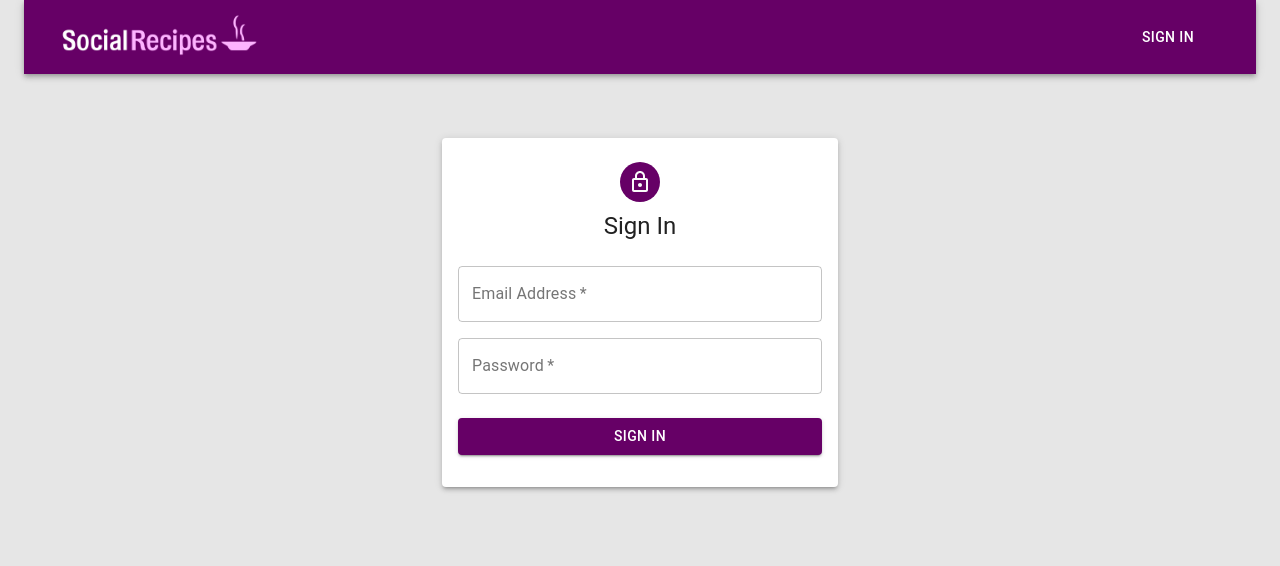
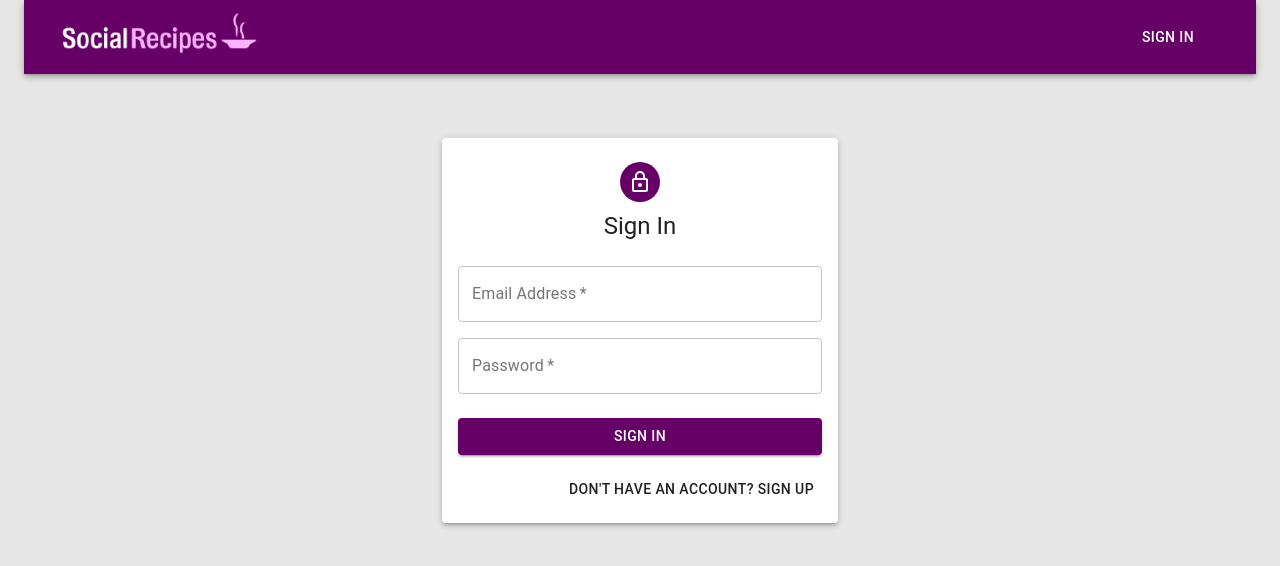
Before and after one commit to malmossa/Code-Notes, a React (Create React App) app in the folder client/: page /auth in a window 1280 px wide. Shown: the top 566 px of the page. Built offline with nearby package versions, Linux system fonts and the light colour scheme.

Commit message:
Completed

```diff
--- a/client/src/components/Auth/Auth.js
+++ b/client/src/components/Auth/Auth.js
@@ -10,7 +10,9 @@ const Auth = () => {
   const classes = useStyles();
   const [showPassword, setShowPassword] = useState(false);
 
-  const isSignup = false;
+  const [isSignup, setIsSignup] = useState(false);
+
+  const hanleShowPassword = () => setShowPassword((prevShowPassword) => !prevShowPassword);
 
   const handleChange = () => {
 
@@ -20,7 +22,11 @@ const Auth = () => {
 
   };
 
-  const hanleShowPassword = () => setShowPassword((prevShowPassword) => !prevShowPassword);
+  const switchMode = () => {
+    setIsSignup((prevIsSignup) => !prevIsSignup);
+    hanleShowPassword(false);
+  };
+
 
   return (
     <Container component="main" maxWidth="xs">
@@ -45,6 +51,13 @@ const Auth = () => {
           <Button type="submit" fullWidth variant="contained" color="primary" className={classes.submit}>
               {isSignup ? 'Sign Up' : 'Sign In'}
           </Button>
+          <Grid container justify="flex-end">
+            <Grid item>
+              <Button onClick={switchMode}>
+                { isSignup ? 'Already have an account? Sign In' : "Don't have an account? Sign Up"}
+              </Button>
+            </Grid>
+          </Grid>
         </form>
       </Paper>
     </Container>
--- a/client/src/components/Header/Header.js
+++ b/client/src/components/Header/Header.js
@@ -12,13 +12,13 @@ const Header = () => {
 
   return (
     <AppBar className={classes.appBar}  position="static">
-      <img className={classes.logo} src={Logo} alt="Social Recipes" />
+      <a href="/"><img className={classes.logo} src={Logo} alt="Social Recipes" /></a>
       <Toolbar className={classes.Toolbar}>
         {user ? (
           <div className={classes.profile}>
             <Avatar className={classes.avatar} alt={user.result.name} src={user.result.imageUrl}>{user.result.name.chartAt(0)}</Avatar>
             <Typography className={classes.userName} variant="h6">{user.result.name}</Typography>
-            <Button className={classes.logout}>Logout</Button>
+            <Button className={classes.logout} >Logout</Button>
           </div>
         ) : (
           <Button className={classes.signIn} component={Link} to="/auth">Sign In</Button>
```
Also changed, not shown: 1 other file (tests, documents, lock files or other folders).
